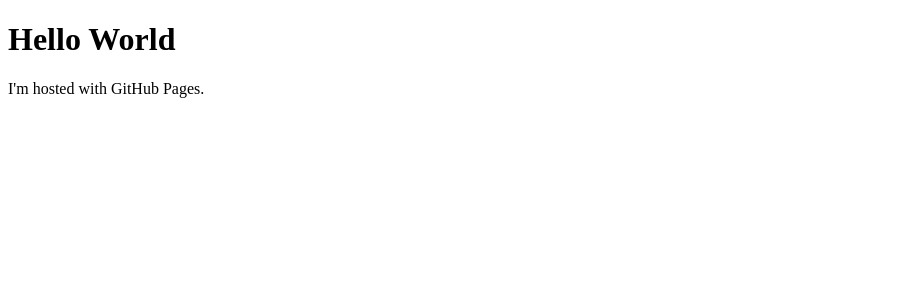
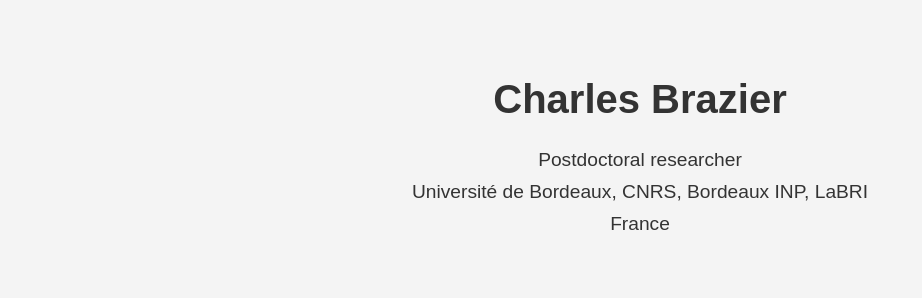
Before and after one commit to charlesbrazier/charlesbrazier.github.io, a plain HTML site: page index.html in a window 1280 px wide. Shown: the whole page, without its empty margins (0-922 px from the left). Drawn offline with Linux system fonts and the light colour scheme.

Commit message:
Update index.html

```diff
--- a/index.html
+++ b/index.html
@@ -1,7 +1,36 @@
 <!DOCTYPE html>
-<html>
+<html lang="en">
+<head>
+  <meta charset="UTF-8">
+  <meta name="viewport" content="width=device-width, initial-scale=1.0">
+  <title>Charles Brazier</title>
+  <style>
+    body {
+      font-family: Arial, sans-serif;
+      text-align: center;
+      margin: 0;
+      padding: 0;
+      background-color: #f4f4f4;
+      color: #333;
+    }
+    .container {
+      padding: 50px;
+    }
+    h1 {
+      font-size: 2.5em;
+    }
+    p {
+      font-size: 1.2em;
+      margin: 10px 0;
+    }
+  </style>
+</head>
 <body>
-<h1>Hello World</h1>
-<p>I'm hosted with GitHub Pages.</p>
+  <div class="container">
+    <h1>Charles Brazier</h1>
+    <p>Postdoctoral researcher</p>
+    <p>Université de Bordeaux, CNRS, Bordeaux INP, LaBRI</p>
+    <p>France</p>
+  </div>
 </body>
 </html>
```
